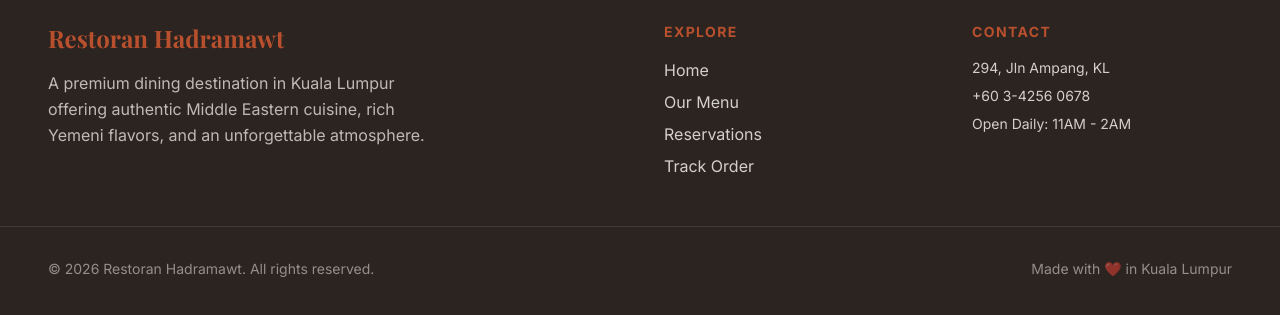
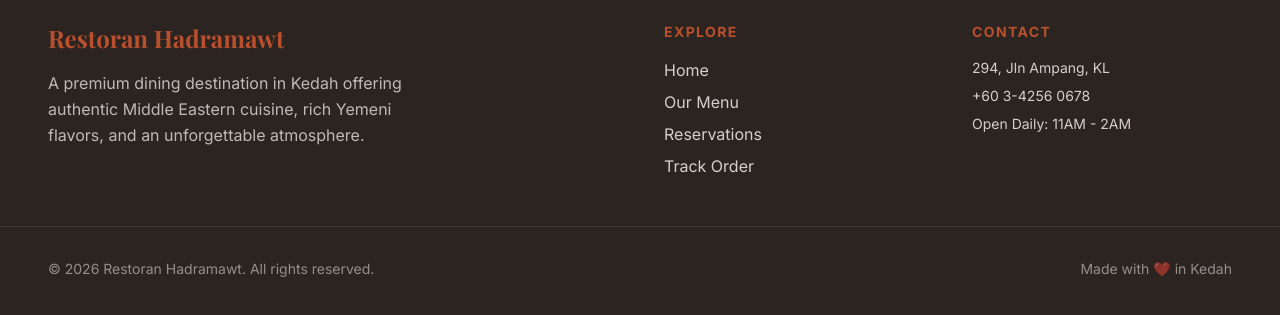
Before and after one commit to whoisminhaz/Hadramawt, a React (Vite) app: page / in a window 1280 px wide. Shown: the part 3498-3813 px from the top of the page. Built offline with nearby package versions, Linux system fonts and the light colour scheme; no server answers; a web font is replaced by a local one.

Commit message:
Update App.tsx

```diff
--- a/src/App.tsx
+++ b/src/App.tsx
@@ -111,7 +111,7 @@ export default function App() {
               <div className="space-y-4 md:col-span-2">
                 <h3 className="text-2xl font-serif font-bold text-primary">Restoran Hadramawt</h3>
                 <p className="text-background/70 max-w-sm leading-relaxed">
-                  A premium dining destination in Kuala Lumpur offering authentic Middle Eastern cuisine, rich Yemeni flavors, and an unforgettable atmosphere.
+                  A premium dining destination in Kedah offering authentic Middle Eastern cuisine, rich Yemeni flavors, and an unforgettable atmosphere.
                 </p>
               </div>
               <div className="space-y-4">
@@ -134,7 +134,7 @@ export default function App() {
             </div>
             <div className="container mx-auto px-6 lg:px-12 mt-12 pt-8 border-t border-background/10 text-center text-sm text-background/50 flex flex-col md:flex-row justify-between items-center gap-4">
               <span>© {new Date().getFullYear()} Restoran Hadramawt. All rights reserved.</span>
-              <span>Made with ❤️ in Kuala Lumpur</span>
+              <span>Made with ❤️ in Kedah</span>
             </div>
           </footer>
         </div>
```
